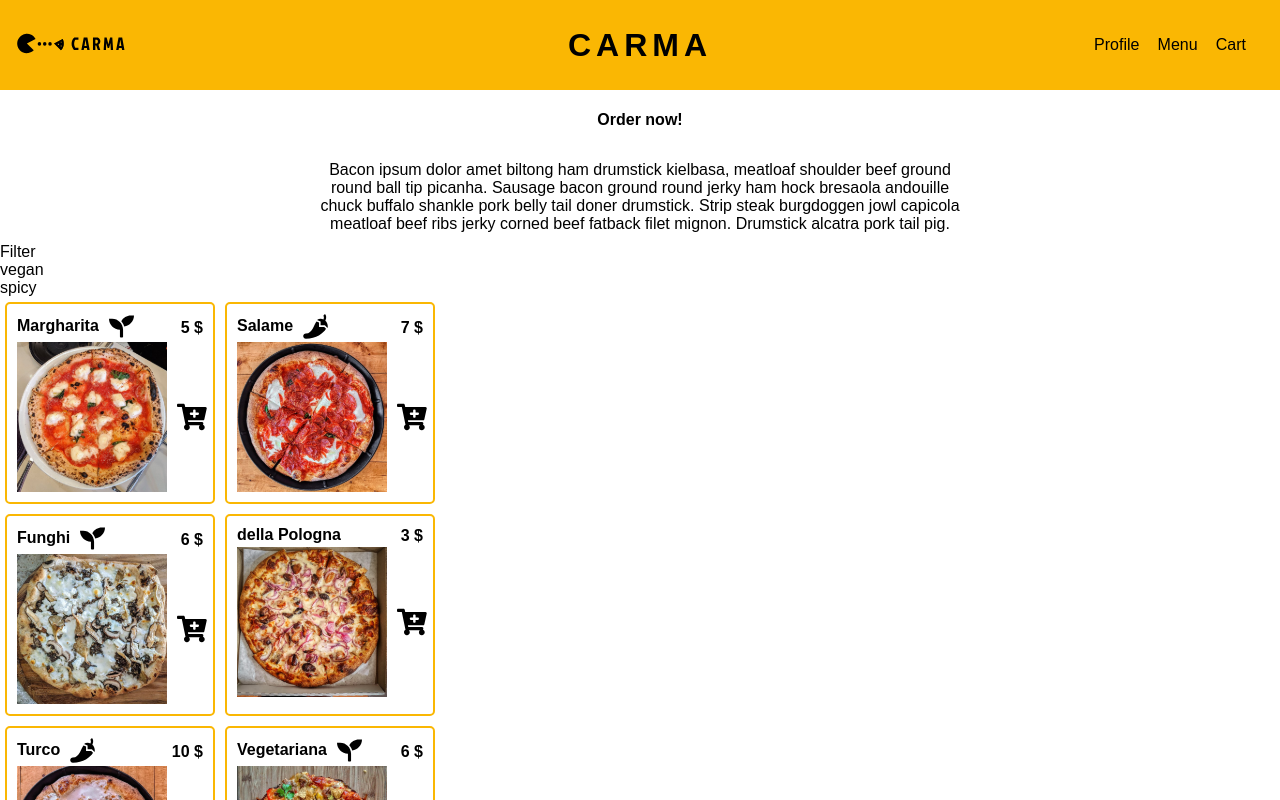
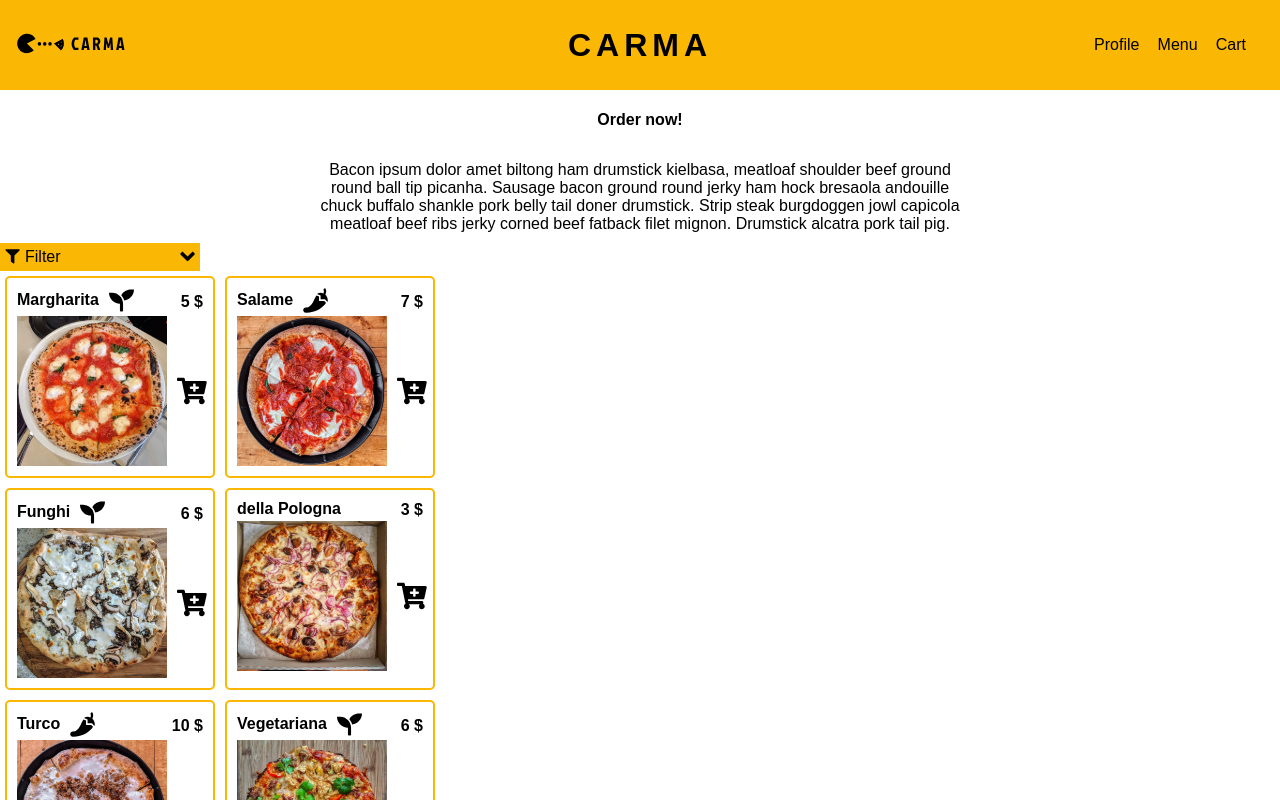
Before and after one commit to Urszuja/Carma.Restaurant.Project.Typescript.NextJS, a Next.js app in the folder carma-app/: page /menu in a window 1280 px wide. Shown: the top 800 px of the page. Built offline with nearby package versions, Linux system fonts and the light colour scheme; data requests are answered from the project's data file; a web font is replaced by a local one.

Commit message:
ui for filter added

```diff
--- /dev/null
+++ b/carma-app/components/Filter/Filter.styled.ts
@@ -0,0 +1,29 @@
+import styled from "styled-components";
+
+export const StyledFilter = styled.div`
+  .filter-heading {
+    background-color: ${(props) => props.theme.main};
+    padding: 5px;
+    display: flex;
+    justify-content: space-between;
+    align-items: center;
+    width: 200px;
+
+    .filter-label {
+      display: flex;
+      justify-content: flex-start;
+      gap: 5px;
+      align-items: center;
+      color: black;
+      margin: 0;
+
+      p {
+        margin: 0;
+        padding: 0;
+      }
+    }
+    .toggle {
+      cursor: pointer;
+    }
+  }
+`;
--- /dev/null
+++ b/carma-app/components/Filter/Filter.tsx
@@ -0,0 +1,42 @@
+import React, { useState } from "react";
+import Image from "next/image";
+import Dropdown from "../commons/dropdown/Dropdown";
+import { StyledFilter } from "./Filter.styled";
+
+interface IFilter {
+  menu: any;
+  setMenu: any;
+  name: string;
+}
+function Filter({ name, menu, setMenu }: IFilter) {
+  const [isOpen, setOpen] = useState(false);
+  const toggleDropdown = () => setOpen((isOpen) => !isOpen);
+  return (
+    <StyledFilter>
+      <div>
+        <div className="filter-heading">
+          <div className="filter-label">
+            <Image
+              src="/FontAwesomeIcons/filter.svg"
+              alt="filter"
+              width={15}
+              height={15}
+            />
+            <p>{name}</p>
+          </div>
+          <Image
+            onClick={toggleDropdown}
+            className="toggle"
+            src="/FontAwesomeIcons/angle-down.svg"
+            alt="arrow-down"
+            width={15}
+            height={15}
+          />
+        </div>
+      </div>
+      {isOpen && <Dropdown menu={menu} setMenu={setMenu} />}
+    </StyledFilter>
+  );
+}
+
+export default Filter;
--- a/carma-app/components/commons/dropdown/Dropdown.tsx
+++ b/carma-app/components/commons/dropdown/Dropdown.tsx
@@ -1,13 +1,26 @@
 import React from "react";
 import DropdownItem from "./DropdownItem";
 
-function Dropdown() {
+export interface IDropdown {
+  menu: any;
+  setMenu: any;
+}
+function Dropdown({ menu, setMenu }: IDropdown) {
   const filterVegan = () => {
     alert("only vegan");
+    const filteredMenu = menu.filter(
+      (menuItem: any) => menuItem.isVegan === true
+    );
+    setMenu(filteredMenu);
   };
   const filterSpicy = () => {
     alert("only spicy");
+    const filteredMenu = menu.filter(
+      (menuItem: any) => menuItem.isSpicy === true
+    );
+    setMenu(filteredMenu);
   };
+
   return (
     <div>
       <DropdownItem name="vegan" handleClick={filterVegan} />
--- /dev/null
+++ b/carma-app/components/commons/dropdown/DropdownItem.styled.ts
@@ -0,0 +1,19 @@
+import styled from "styled-components";
+
+export const StyledDropdownItem = styled.div`
+  background-color: white;
+  color: black;
+  height: 2em;
+  padding: 0.5em;
+  display: flex;
+  justify-content: space-between;
+  align-items: center;
+  width: 200px;
+
+  .filter-type {
+    display: flex;
+    justify-content: flex-start;
+    align-items: center;
+    gap: 5px;
+  }
+`;
--- a/carma-app/components/commons/dropdown/DropdownItem.tsx
+++ b/carma-app/components/commons/dropdown/DropdownItem.tsx
@@ -1,11 +1,30 @@
 import React from "react";
+import Image from "next/image";
+import { StyledDropdownItem } from "./DropdownItem.styled";
 
 export interface IDropdownItem {
   name: string;
   handleClick: any;
 }
 function DropdownItem({ name, handleClick }: IDropdownItem) {
-  return <div onClick={handleClick}>{name}</div>;
+  const imgSrc =
+    name === "vegan"
+      ? "/FontAwesomeIcons/seedling.svg"
+      : "/FontAwesomeIcons/pepper-hot.svg";
+  return (
+    <StyledDropdownItem>
+      <div className="filter-type" onClick={handleClick}>
+        {name}
+        <Image src={imgSrc} alt={name} width={15} height={15} />
+      </div>
+      <Image
+        src="/FontAwesomeIcons/trash-alt.svg"
+        alt="trash"
+        width={15}
+        height={15}
+      />
+    </StyledDropdownItem>
+  );
 }
 
 export default DropdownItem;
--- a/carma-app/database/db.json
+++ b/carma-app/database/db.json
@@ -61,7 +61,7 @@
             "image": "/images/broccoli.svg",
             "description": "Another vegan option containing little magic trees. It is still an unsolved mystery, why would you choose this one, but this is a free country, I guess.",
             "isVegan": true,
-            "isSpicy": false
+            "isSpicy": true
         },
         {
             "id": 8,
@@ -78,7 +78,7 @@
             "prices": [3,4,5],
             "image": "/images/strano.svg",
             "description": "Pizza that our chef prepares out of trash and leftovers, so it's eco. Also cheap, because it's way past its expiration date",
-            "isVegan": false,
+            "isVegan": true,
             "isSpicy": true
         }
     ],
--- a/carma-app/pages/menu/index.tsx
+++ b/carma-app/pages/menu/index.tsx
@@ -1,13 +1,12 @@
-import React, { useContext } from "react";
-import Link from "next/link";
+import React, { useContext, useState } from "react";
+
 import { IMenuItem } from "../../model/MenuItem";
 
 import MiniMenuItem from "../../components/MenuItem/MiniMenuItem";
-import Dropdown from "../../components/commons/dropdown/Dropdown";
+import Filter from "../../components/Filter/Filter";
 
 function MenuPage({ menuItems }: any) {
-  console.log(menuItems);
-
+  const [menu, setMenu] = useState(menuItems);
   return (
     <div className="menu-page">
       <h4>Order now!</h4>
@@ -20,13 +19,10 @@ function MenuPage({ menuItems }: any) {
       </div>
       <div className="menu-with-filters">
         <div className="filters">
-          <div className="filter">
-            <div>Filter</div>
-            <Dropdown />
-          </div>
+          <Filter name="Filter" menu={menu} setMenu={setMenu} />
         </div>
         <div className="menu">
-          {menuItems.map((menuItem: IMenuItem) => (
+          {menu.map((menuItem: IMenuItem) => (
             <MiniMenuItem
               name={menuItem.name}
               id={menuItem.id}
```
Also changed, not shown: carma-app/public/FontAwesomeIcons/angle-down.svg (added), carma-app/public/FontAwesomeIcons/filter.svg (added).
